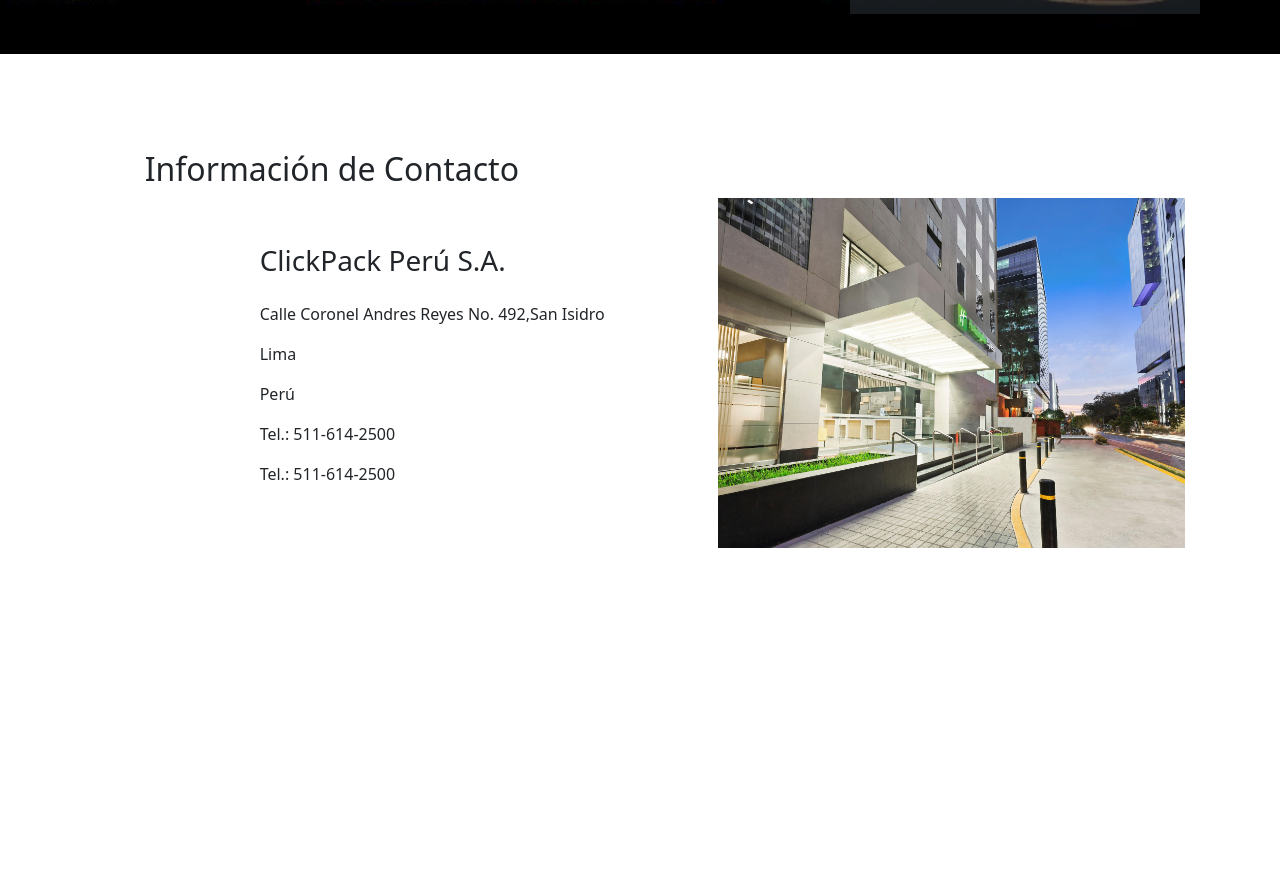
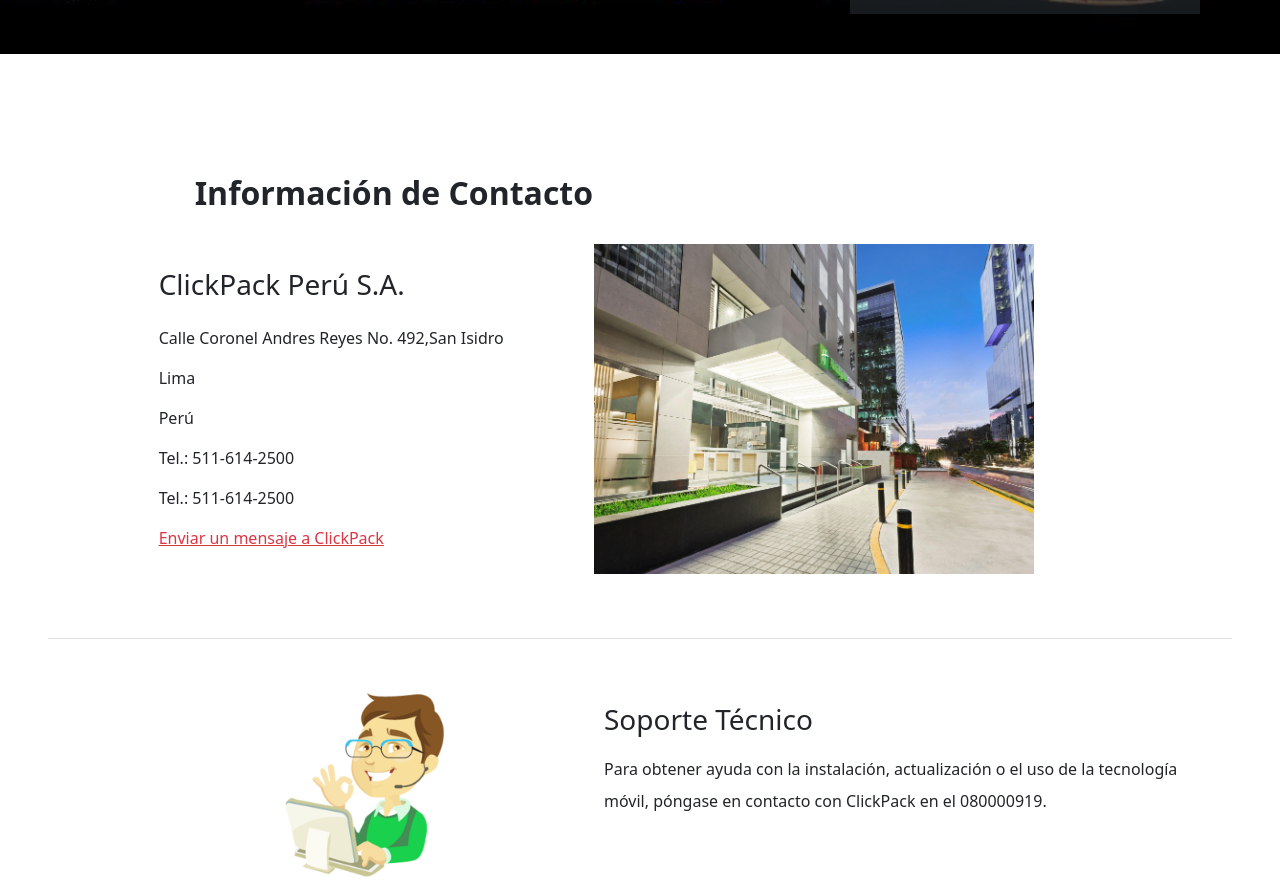
Before and after one commit to mariomediam/trackingapp, a React (Create React App) app: page /Contactos in a window 1280 px wide. Shown: the part 508-1395 px from the top of the page. Before the commit the page ends 1106 px from the top, so only its background shows below. Built offline with nearby package versions, Linux system fonts and the light colour scheme; no server answers.

Commit message:
chore: contact

```diff
--- a/src/views/BuscarPedidoView.js
+++ b/src/views/BuscarPedidoView.js
@@ -17,6 +17,7 @@
 } from "react-leaflet";
 import Loading from "../components/Loading";
 import VerticalLinearStepper from "../components/Stepper";
+import { OutlinedInput } from "@material-ui/core";
 
 
 export default function BuscarPedidoView() {
@@ -141,12 +142,12 @@
 
   return (
     <div>
-      <div className="container mt-4">
+      <div className="container my-4">
         <h1>Buscar pedido</h1>
         <div className="row">
           <div className="col-lg-3 col-sm-12">
             <form onSubmit={handleSubmit(recibirSubmit)}>
-              <InputGroup>
+              <InputGroup className="mt-4">
                 <FormControl
                   type="text"
                   maxLength="10"
@@ -154,8 +155,9 @@
                   aria-label="Input Token"
                   aria-describedby="btnGroupToken"
                   {...register("token", { require: true })}
+                  style={{focus:OutlinedInput}}
                 />
-                <button type="submit" className="btb btn-dark">
+                <button type="submit" className="btn btn-dark">
                   Buscar
                 </button>
               </InputGroup>
--- a/src/views/ContactosView.js
+++ b/src/views/ContactosView.js
@@ -1,6 +1,7 @@
 import React from 'react'
 import imgPeru from '../assets/peru-letras.jpeg'
 import imgDirec from '../assets/direccion.jpeg'
+import imgTecnic from '../assets/tecnico.png'
 import { Link } from 'react-router-dom'
 import { Image } from 'react-bootstrap'
 
@@ -25,21 +26,36 @@
                     <Link to="./" className="btn btn-light text-center m-3">Revisa tu pedido</Link>
                 </div>
             </div>
-            <div style={{transition:"linear,"}} className="row d-flex justify-content-center align-items-center my-5">
-                <div className="col-md-10 mt-5 ps-5">
-                    <h2>Información de Contacto</h2>
+            <div className="row d-flex justify-content-center align-items-center my-5 border-bottom mx-5">
+                <div className="col-md-10 d-flex justify-content-center align-items-center my-5">
+                    <div className="row">
+                <div className="col-md-8 my-4 ps-5">
+                    <h2 style={{fontWeight:"800"}}>Información de Contacto</h2>
                 </div>
-                <div className="col-md-4 my-5 me-4">
+                <div className="col-md-5 my-4 me-4">
                     <h3 className="mb-4">ClickPack Perú S.A.</h3>
                     <p>Calle Coronel Andres Reyes No. 492,San Isidro</p>
                     <p>Lima</p>
                     <p>Perú</p>
                     <p>Tel.: 511-614-2500</p>
                     <p>Tel.: 511-614-2500</p>
+                    <p><a href="./" className="text-danger">Enviar un mensaje a ClickPack</a></p>
                 </div>
-                <div className="col-md-3">
-                    <Image src={imgDirec}  alt="Experiencia de envíos" height="350px" />
+                <div className="col-md-4">
+                    <Image src={imgDirec}  alt="Experiencia de envíos" height="330px" />
                 </div>
+            </div>
+            </div>
+            </div>
+            <div className="row d-flex justify-content-end align-items-start">
+                <div className="col-md-3 me-2">
+                    <Image  height="200px"  src={imgTecnic} />
+                </div>
+                <div className="col-md-6 pe-5 me-5 my-3">
+                    <h3 className="mb-3">Soporte Técnico</h3>
+                    <p style={{lineHeight:"2"}}>Para obtener ayuda con la instalación, actualización o el uso de la tecnología móvil, póngase en contacto con ClickPack en el 080000919.</p>
+                </div>
+
             </div>
         </div>
 
```
Also changed, not shown: src/assets/tecnico.png (added).
